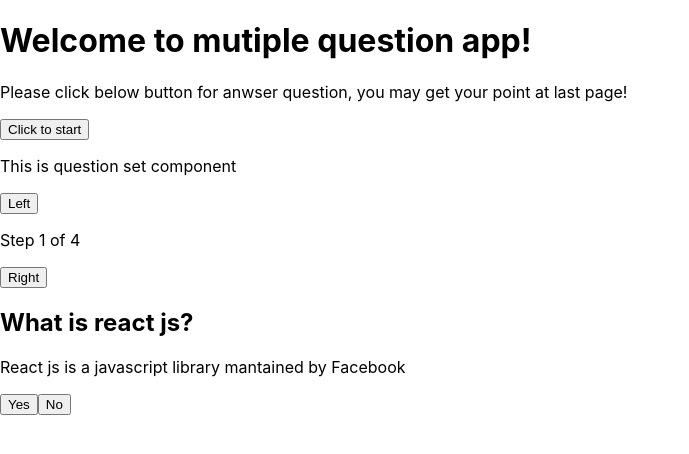
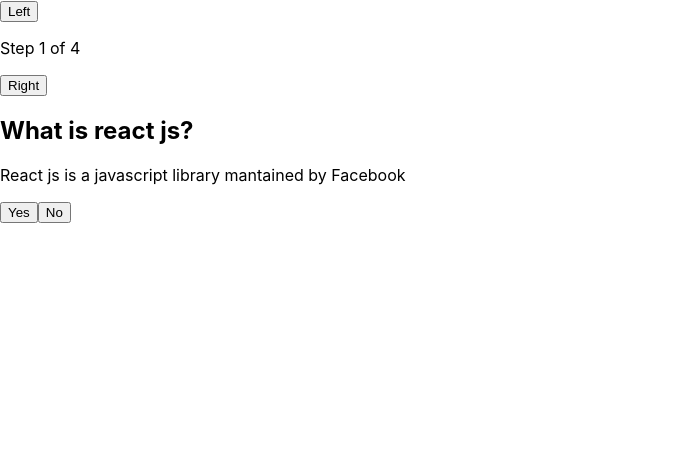
Before and after one commit to shaopeng-li/mutiple-question, a React (Create React App) app: page /assignment in a window 1280 px wide. Shown: the top 454 px of the page, without its empty margins (0-689 px from the left). Built offline with nearby package versions, Linux system fonts and the light colour scheme.

Commit message:
implement router with two way

```diff
--- a/src/App.js
+++ b/src/App.js
@@ -1,20 +1,23 @@
 import React, { Component } from 'react';
+import { Switch, Route, withRouter } from 'react-router-dom';
 import QuestionSet from './containers/questionSet';
 import LandingPage from './components/LandingPage';
 
 class App extends Component {
   startAnswerQuestion = () => {
-    console.log('button has been clicked!');
+    this.props.history.push('/assignment');
   }
 
   render() {
     return (
       <div className="App">
-        <LandingPage start={this.startAnswerQuestion} />
-        <QuestionSet />
+        <Switch>
+          <Route path='/' exact render={() => (<LandingPage start={this.startAnswerQuestion} />)} />
+          <Route path='/assignment' component={QuestionSet} />
+        </Switch>
       </div>
     );
   }
 }
 
-export default App;
+export default withRouter(App);
--- a/src/components/LandingPage.js
+++ b/src/components/LandingPage.js
@@ -1,10 +1,12 @@
 import React from 'react';
+import { Link } from 'react-router-dom';
 
 const LandingPage = (props) => (
     <div>
         <h1>Welcome to mutiple question app!</h1>
         <p>Please click below button for anwser question, you may get your point at last page!</p>
         <button onClick={props.start}>Click to start</button>
+        {/* <button><Link to='/assignment'>Click to start</Link></button> */}
     </div>
 );
 
--- a/src/containers/questionSet.js
+++ b/src/containers/questionSet.js
@@ -90,7 +90,6 @@
 
         return (
             <div>
-                <p>This is question set component</p>
                 <button onClick={this.prevHandler}>Left</button>
                 <p>Step {this.state.currentQuestion} of {this.state.questionSet.length}</p>
                 <button onClick={this.nextHandler}>Right</button>
--- a/src/index.js
+++ b/src/index.js
@@ -3,8 +3,9 @@
 import './index.css';
 import App from './App';
 import * as serviceWorker from './serviceWorker';
+import { BrowserRouter } from 'react-router-dom';
 
-ReactDOM.render(<App />, document.getElementById('root'));
+ReactDOM.render(<BrowserRouter><App /></BrowserRouter>, document.getElementById('root'));
 
 // If you want your app to work offline and load faster, you can change
 // unregister() to register() below. Note this comes with some pitfalls.
```
